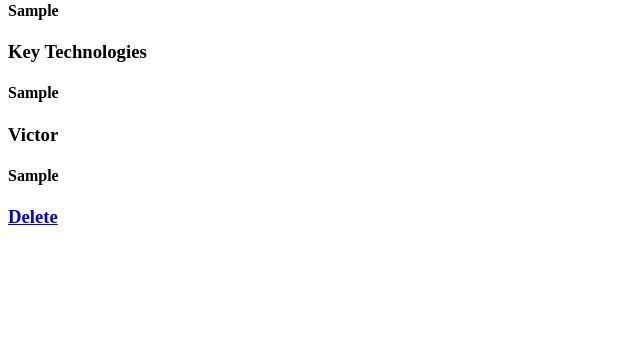
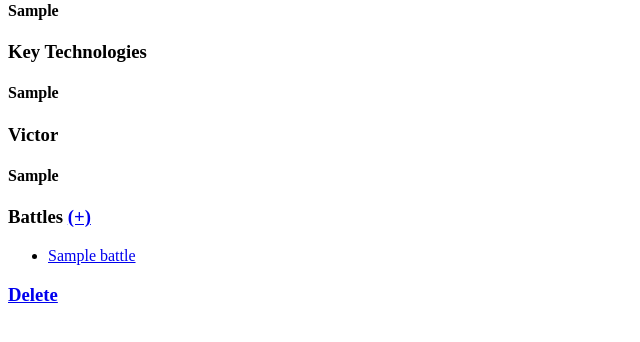
Before and after one commit to AaronBowles/Wars_Project, a Django app: page /wars/1 in a window 1280 px wide. Shown: the part 286-628 px from the top of the page, without its empty margins (0-640 px from the left). Run offline with Django 3.2, Linux system fonts and the light colour scheme; tables that the repository leaves empty hold one stand-in row (values such as "Sample post").

Commit message:
created html views and tested CRUD for battles

```diff
--- a/wars/templates/wars/war_detail.html
+++ b/wars/templates/wars/war_detail.html
@@ -14,6 +14,15 @@
 <h3> Victor </h3>
 <h4>{{ war.winner }}</h4>
 
+<h3> Battles <a href="{% url 'battle_create' %}">(+)</a></h3>
+<ul>
+    {% for battle in war.battles.all %}
+    <li>
+        <a href="{% url 'battle_detail' pk=battle.pk %}">{{battle.name}}</a>
+    </li>
+    {% endfor %}
+</ul>
+
 <h3><a href="{% url 'war_delete' pk=war.pk %}">Delete</a></h3>
 
 {% endblock %}
--- a/wars/views.py
+++ b/wars/views.py
@@ -41,7 +41,7 @@ def war_delete(request, pk):
 
 def battle_list(request):
     battles = Battle.objects.all()
-    return render(request, 'wars/battle_list.html', {'wars': wars})
+    return render(request, 'wars/battle_list.html', {'battles': battles})
 
 def battle_detail(request, pk):
     battle = Battle.objects.get(id = pk)
```
